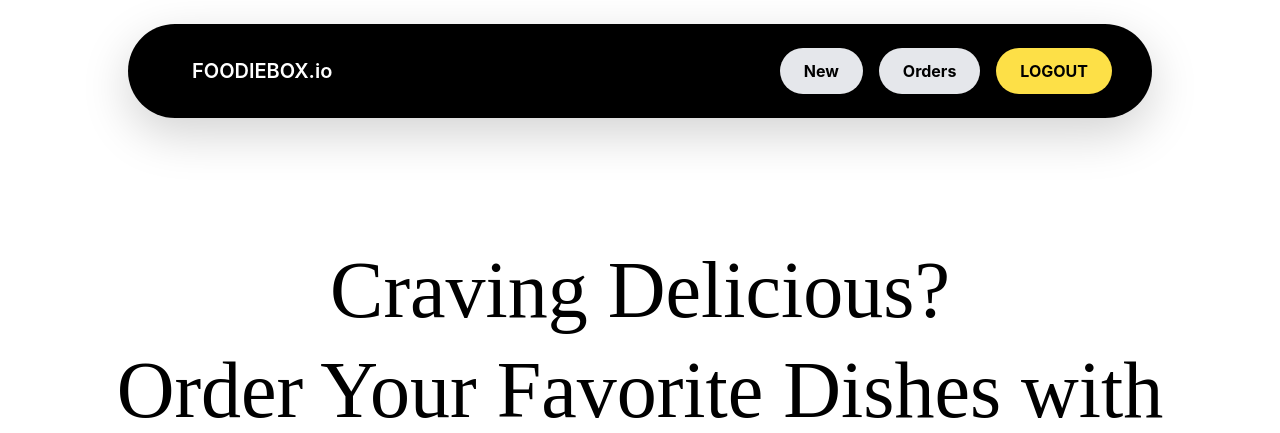
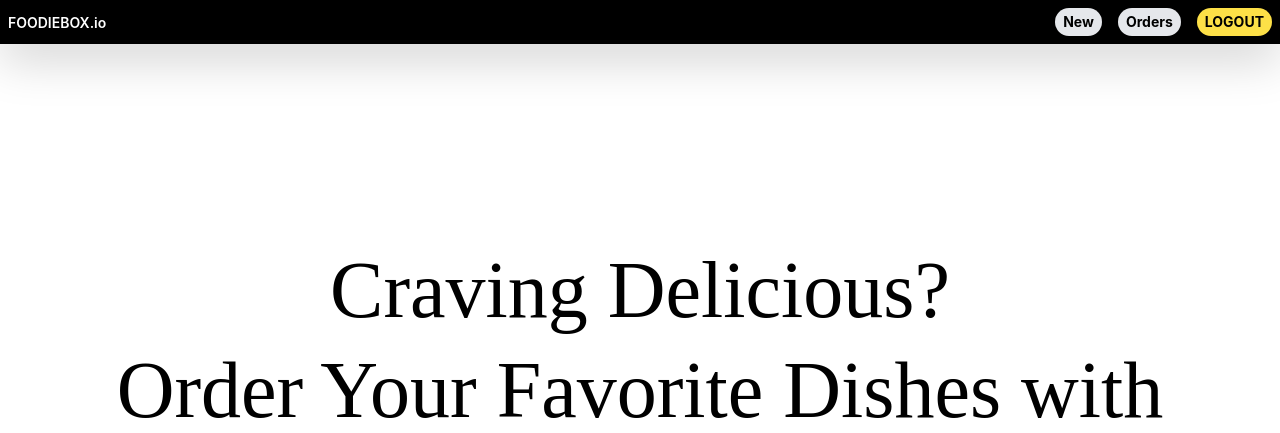
Before and after one commit to iusekarma/FoodieBoxx, a Django app: page / in a window 1280 px wide. Shown: the top 433 px of the page. Run offline with Django 5.2, Linux system fonts and the light colour scheme; the visitor is signed in with stand-in values (Sample User, id 1); data that the repository does not hold is empty; some libraries are stand-ins or nearby versions; some web fonts are replaced.

Commit message:
enhance UI responsiveness

```diff
--- a/lunchbox_restaurant/orders/templates/orders/base.html
+++ b/lunchbox_restaurant/orders/templates/orders/base.html
@@ -25,29 +25,66 @@
 </head>
 <body>
     <div class="flex flex-col items-center justify-center w-full min-h-screen">
+        <!-- Navbar -->
         <div
-          class="fixed flex justify-between top-6 bg-black w-4/5 rounded-full mx-auto p-6 px-10 text-white shadow-lg z-50"
+          class="fixed top-0 left-0 w-full bg-black text-white shadow-lg z-50 p-2 flex items-center justify-between space-x-2 sm:space-x-4 md:space-x-6"
+          style="font-size: 14px; white-space: nowrap;"
         >
-          <div
-            class="w-fit py-2 px-6 text-white font-semibold"
-            style="font-size: 20px"
-          >
-            <a href="{% url 'home' %}">FOODIEBOX.io</a>
+          <!-- Logo or Brand Name -->
+          <div class="text-white font-semibold">
+            <a href="{% url 'home' %}" class="text-white">FOODIEBOX.io</a>
           </div>
-          <div class="flex gap-4">
+
+          <!-- Navbar Links -->
+          <div class="flex items-center space-x-2 sm:space-x-4">
             {% if not user.is_authenticated %}
+            <!-- Login Button -->
             <div
               id="loginBtn"
-              class="flex justify-center items-center bg-gray-200 py-2 px-6 rounded-full font-bold text-black hover:bg-gray-300 transition duration-300"
+              class="bg-gray-200 py-1 px-2 sm:px-4 rounded-full font-bold text-black hover:bg-gray-300 transition duration-300 cursor-pointer text-xs sm:text-sm"
             >
               LOGIN
             </div>
+            <!-- Signup Button -->
+            <div
+              id="registrationBtn"
+              class="bg-yellow-300 py-1 px-2 sm:px-4 rounded-full font-bold text-black hover:bg-yellow-400 transition duration-300 cursor-pointer text-xs sm:text-sm"
+            >
+              Signup
+            </div>
+            {% else %}
+            <!-- New Order Button -->
+            <a
+              href="{% url 'order' %}"
+              class="bg-gray-200 py-1 px-2 sm:px-4 rounded-full font-bold text-black hover:bg-gray-300 transition duration-300 text-xs sm:text-sm"
+            >
+              New
+            </a>
+            <!-- Previous Orders Button -->
+            <a
+              href="{% url 'previous_orders' %}"
+              class="bg-gray-200 py-1 px-2 sm:px-4 rounded-full font-bold text-black hover:bg-gray-300 transition duration-300 text-xs sm:text-sm"
+            >
+              Orders
+            </a>
+            <!-- Logout Button -->
+            <a
+              href="{% url 'logout' %}"
+              class="bg-yellow-300 py-1 px-2 sm:px-4 rounded-full font-bold text-black hover:bg-yellow-400 transition duration-300 text-xs sm:text-sm"
+            >
+              LOGOUT
+            </a>
+            {% endif %}
+          </div>
+        </div>
+
+        <!-- Modals for Login and Signup -->
         <div
           id="loginForm"
           class="hidden fixed inset-0 flex items-center justify-center bg-gray-800 bg-opacity-50"
         >
           <div class="bg-white p-8 rounded-lg shadow-lg">
-                <!-- Login form content -->
+            <!-- Login Form Content -->
             <div
               class="fixed inset-0 min-h-screen flex items-center justify-center bg-opacity-20 bg-black py-12 px-4 sm:px-6 lg:px-8"
             >
@@ -70,9 +107,9 @@
                   {% csrf_token %}
                   <div class="rounded-md shadow-sm -space-y-px">
                     <div>
-                          <label htmlFor="email-address" class="sr-only"
-                            >Email address</label
-                          >
+                      <label for="email-address" class="sr-only">
+                        Email address
+                      </label>
                       <input
                         id="email-address"
                         name="username"
@@ -85,9 +122,9 @@
                       />
                     </div>
                     <div>
-                          <label htmlFor="password" class="sr-only"
-                            >Password</label
-                          >
+                      <label for="password" class="sr-only">
+                        Password
+                      </label>
                       <input
                         id="password"
                         name="password"
@@ -123,18 +160,13 @@
             </div>
           </div>
         </div>
-            <div
-              id="registrationBtn"
-              class="flex justify-center items-center bg-yellow-300 py-2 px-6 rounded-full font-bold text-black hover:bg-yellow-400 transition duration-300"
-            >
-              Signup
-            </div>
+
         <div
           id="registrationForm"
           class="hidden fixed inset-0 flex items-center justify-center bg-gray-800 bg-opacity-50"
         >
           <div class="bg-white p-8 rounded-lg shadow-lg">
-                <!-- Login form content -->
+            <!-- Signup Form Content -->
             <div
               class="fixed inset-0 min-h-screen flex items-center justify-center bg-opacity-20 bg-black py-12 px-4 sm:px-6 lg:px-8"
             >
@@ -157,9 +189,9 @@
                   {% csrf_token %}
                   <div class="rounded-md shadow-sm -space-y-px">
                     <div>
-                          <label htmlFor="email-address" class="sr-only"
-                            >Username</label
-                          >
+                      <label for="username" class="sr-only">
+                        Username
+                      </label>
                       <input
                         id="username"
                         name="username"
@@ -172,9 +204,9 @@
                       />
                     </div>
                     <div>
-                          <label htmlFor="email-address" class="sr-only"
-                            >Email address</label
-                          >
+                      <label for="email-address" class="sr-only">
+                        Email address
+                      </label>
                       <input
                         id="email-address"
                         name="email"
@@ -187,48 +219,46 @@
                       />
                     </div>
                     <div>
-                          <label htmlFor="password" class="sr-only"
-                            >Password</label
-                          >
+                      <label for="password1" class="sr-only">
+                        Password
+                      </label>
                       <input
-                            id="password"
+                        id="password1"
                         name="password1"
                         type="password"
                         onChange="{handlechange}"
-                            autocomplete="current-password"
+                        autocomplete="new-password"
                         required
                         class="appearance-none rounded-none relative block w-full px-3 py-2 border border-gray-300 placeholder-gray-500 text-gray-900 rounded-b-md focus:outline-none focus:ring-blue-500 focus:border-blue-500 focus:z-10 sm:text-sm"
                         placeholder="Password"
                       />
                     </div>
                     <div>
-                          <label htmlFor="password" class="sr-only"
-                            >Password</label
-                          >
+                      <label for="password2" class="sr-only">
+                        Confirm Password
+                      </label>
                       <input
-                            id="password"
+                        id="password2"
                         name="password2"
                         type="password"
                         onChange="{handlechange}"
-                            autocomplete="current-password"
+                        autocomplete="new-password"
                         required
                         class="appearance-none rounded-none relative block w-full px-3 py-2 border border-gray-300 placeholder-gray-500 text-gray-900 rounded-b-md focus:outline-none focus:ring-blue-500 focus:border-blue-500 focus:z-10 sm:text-sm"
-                            placeholder="Password Confirmation"
+                        placeholder="Confirm Password"
                       />
                     </div>
                   </div>
-
-                      <div class="flex items-center justify-between"></div>
 
                   <div class="flex flex-col gap-2">
                     <button
                       type="submit"
                       class="group relative w-full flex justify-center py-2 px-4 border border-transparent text-sm font-medium rounded-md text-white bg-amber-600 hover:bg-amber-700 focus:outline-none focus:ring-2 focus:ring-offset-2 focus:ring-amber-500"
                     >
-                          Sign in
+                      Sign up
                     </button>
                     <button
-                          id="closeRegisteration"
+                      id="closeSignup"
                       class="group relative w-full flex justify-center py-2 px-4 border border-transparent text-sm font-medium rounded-md text-white bg-gray-400 hover:bg-gray-500 focus:outline-none focus:ring-2 focus:ring-offset-2 focus:ring-blue-500"
                       type="button"
                     >
@@ -240,39 +270,25 @@
             </div>
           </div>
         </div>
-            {% else %}
-            <div class="flex gap-4">
-              <a
-                id="loginBtn"
-                href="{% url 'order' %}"
-                class="flex justify-center items-center bg-gray-200 py-2 px-6 rounded-full font-bold text-black hover:bg-gray-300 transition duration-300"
-              >
-                New
-            </a>
-            </div>
-            <div class="flex gap-4">
-              <a
-                id="loginBtn"
-                href="{% url 'previous_orders' %}"
-                class="flex justify-center items-center bg-gray-200 py-2 px-6 rounded-full font-bold text-black hover:bg-gray-300 transition duration-300"
-              >
-                Orders
-            </a>
-            </div>
-            <div class="flex gap-4">
-              <a
-                id="loginBtn"
-                href="{% url 'logout' %}"
-                class="flex justify-center items-center bg-yellow-300 py-2 px-6 rounded-full font-bold text-black hover:bg-yellow-400 transition duration-300"
-              >
-                LOGOUT
-            </a>
-            </div>
-            {% endif %}
-          </div>
-        </div>
+
         {% block content %}
         {% endblock %}
     </div>
+
+    <script>
+      // JavaScript to handle opening and closing modals
+      document.getElementById('loginBtn').addEventListener('click', function() {
+        document.getElementById('loginForm').classList.remove('hidden');
+      });
+      document.getElementById('registrationBtn').addEventListener('click', function() {
+        document.getElementById('registrationForm').classList.remove('hidden');
+      });
+      document.getElementById('closeLogin').addEventListener('click', function() {
+        document.getElementById('loginForm').classList.add('hidden');
+      });
+      document.getElementById('closeSignup').addEventListener('click', function() {
+        document.getElementById('registrationForm').classList.add('hidden');
+      });
+    </script>
 </body>
 </html>
```
Also changed, not shown: lunchbox_restaurant/lunchbox_restaurant/settings.py (+3 -6 lines). Lines whose indentation alone changed are shown as unchanged.
